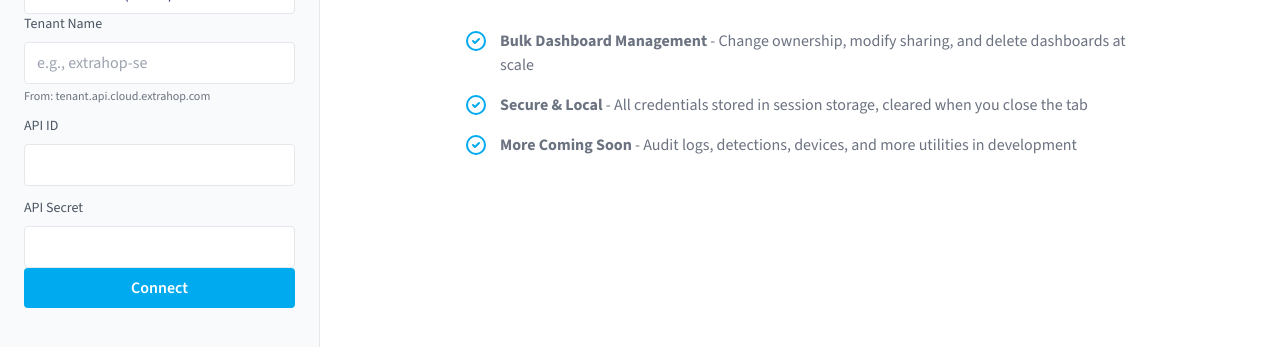
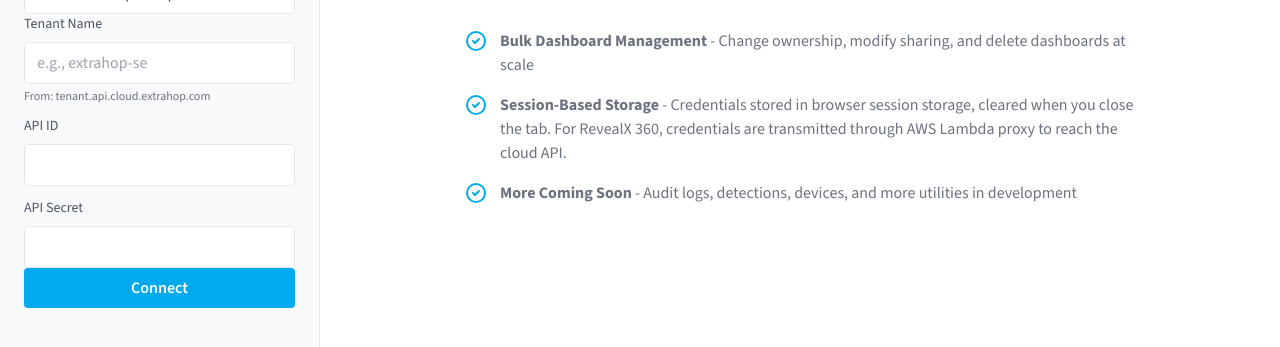
Before and after one commit to thomaswde/eh-admin-tools, a plain HTML site: page index.html in a window 1280 px wide. Shown: the part 247-594 px from the top of the page. Drawn offline with nearby package versions, Linux system fonts and the light colour scheme.

Commit message:
Add files via upload

```diff
--- a/index.html
+++ b/index.html
@@ -389,7 +389,7 @@
                                 <path stroke-linecap="round" stroke-linejoin="round" stroke-width="2" d="M9 12l2 2 4-4m6 2a9 9 0 11-18 0 9 9 0 0118 0z"></path>
                             </svg>
                             <div>
-                                <strong>Secure & Local</strong> - All credentials stored in session storage, cleared when you close the tab
+                                <strong>Session-Based Storage</strong> - Credentials stored in browser session storage, cleared when you close the tab. For RevealX 360, credentials are transmitted through AWS Lambda proxy to reach the cloud API.
                             </div>
                         </div>
                         <div class="flex items-start">
```
